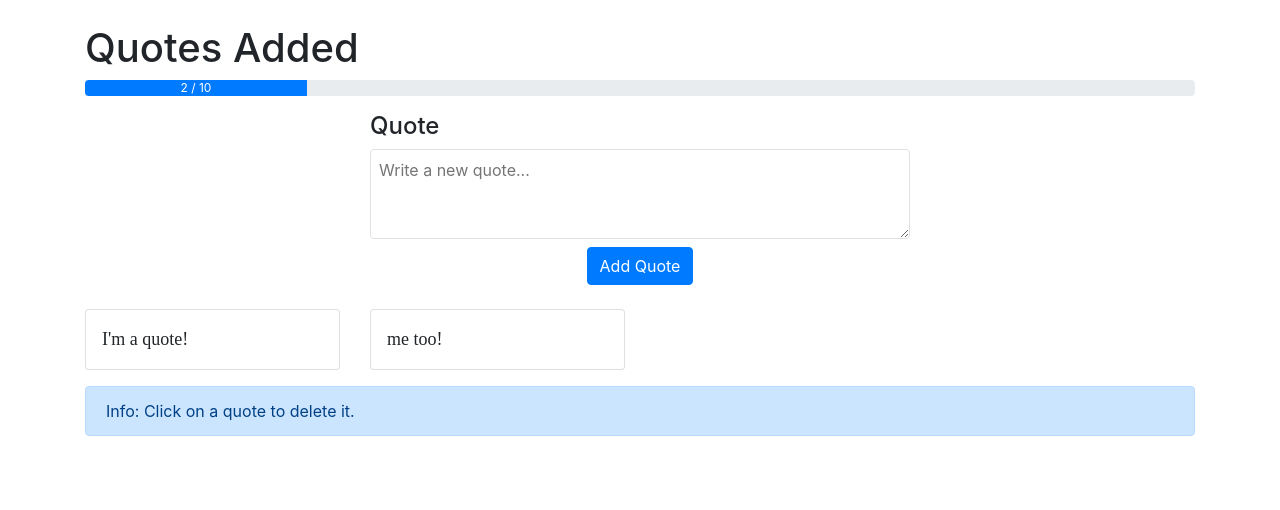
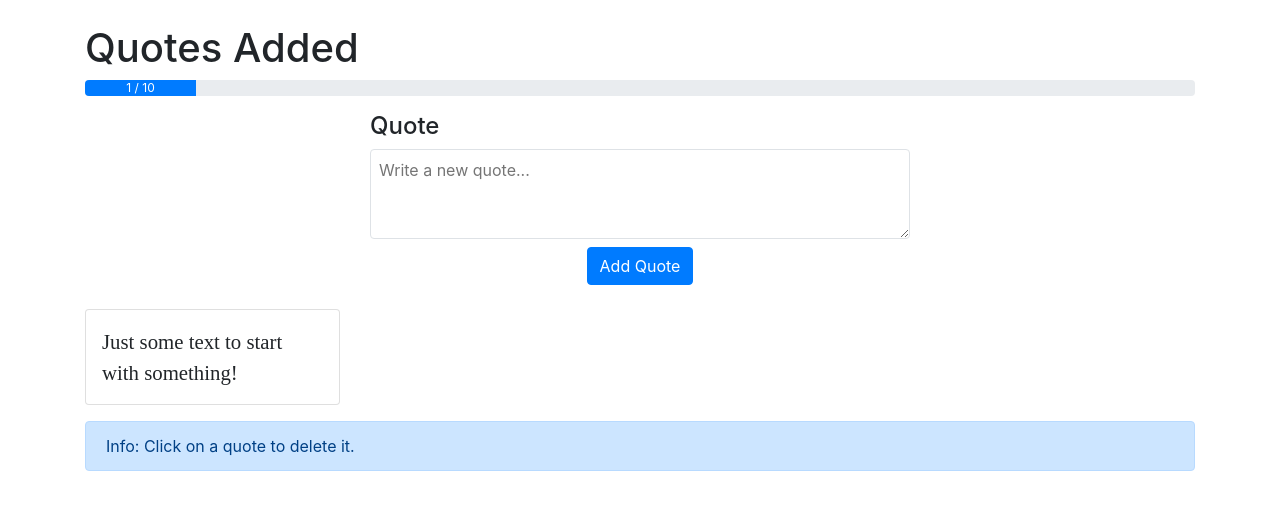
Before and after one commit to sbourdon13/udemy-vue-wonderfulQuotes, a Vue app: page / in a window 1280 px wide. Shown: the top 510 px of the page. Built offline with nearby package versions, Linux system fonts and the light colour scheme; a web font is replaced by a local one.

Commit message:
last adjustments to my first implementation of the project

```diff
--- a/src/App.vue
+++ b/src/App.vue
@@ -36,7 +36,7 @@ export default {
   name: "App",
   data() {
     return {
-      quotes: ["I'm a quote!", "me too!"]
+      quotes: ["Just some text to start with something!"]
     };
   },
   computed: {
@@ -67,6 +67,3 @@ export default {
   }
 };
 </script>
-
-<style>
-</style>
--- a/src/components/NewQuote.vue
+++ b/src/components/NewQuote.vue
@@ -31,6 +31,3 @@ export default {
   }
 };
 </script>
-
-<style scoped>
-</style>
--- a/src/components/QuoteCard.vue
+++ b/src/components/QuoteCard.vue
@@ -21,6 +21,6 @@ export default {
 
 .quote {
   font-family: Arizonia;
-  font-size: 18px;
+  font-size: 1.3rem;
 }
 </style>
--- a/src/layout/Footer.vue
+++ b/src/layout/Footer.vue
@@ -5,5 +5,3 @@
 <script>
 export default {};
 </script>
-
-<style scoped></style>
--- a/src/layout/Header.vue
+++ b/src/layout/Header.vue
@@ -7,5 +7,3 @@
 <script>
 export default {};
 </script>
-
-<style scoped></style>
```
